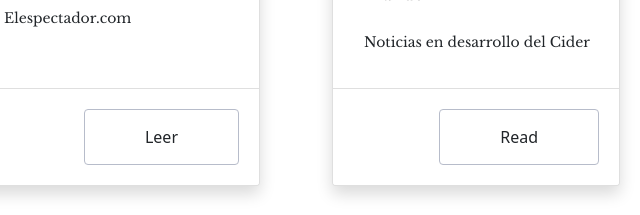
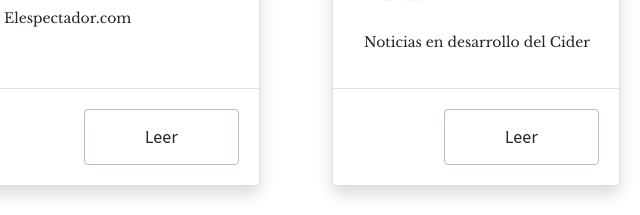
Before and after one commit to Carolinahgor/angela-serrano, a plain HTML site: page index spanish.html in a window 1280 px wide. Shown: the part 3265-3480 px from the top of the page, 500-1140 px from the left. Drawn offline with nearby package versions, Linux system fonts and the light colour scheme.

Commit message:
changing buttons

```diff
--- a/index spanish.html
+++ b/index spanish.html
@@ -193,7 +193,7 @@
 	  				    <p class="card-subheader">Noticias en desarrollo del Cider</p>
 	  				  </div>
 	  				  <div class="card-footer text-right">
-	  				        <a href="https://cider.uniandes.edu.co/es/noticia/Informalidad-laboral-pone-en-riesgo-suministro-comida-mundo-mayo-20" class="btn btn-light">Read</a>
+	  				        <a href="https://cider.uniandes.edu.co/es/noticia/Informalidad-laboral-pone-en-riesgo-suministro-comida-mundo-mayo-20" class="btn btn-light">Leer</a>
 	  				  </div>
 	  				</div>
 	  			</div>
```
Also changed, not shown: 1 other file.
